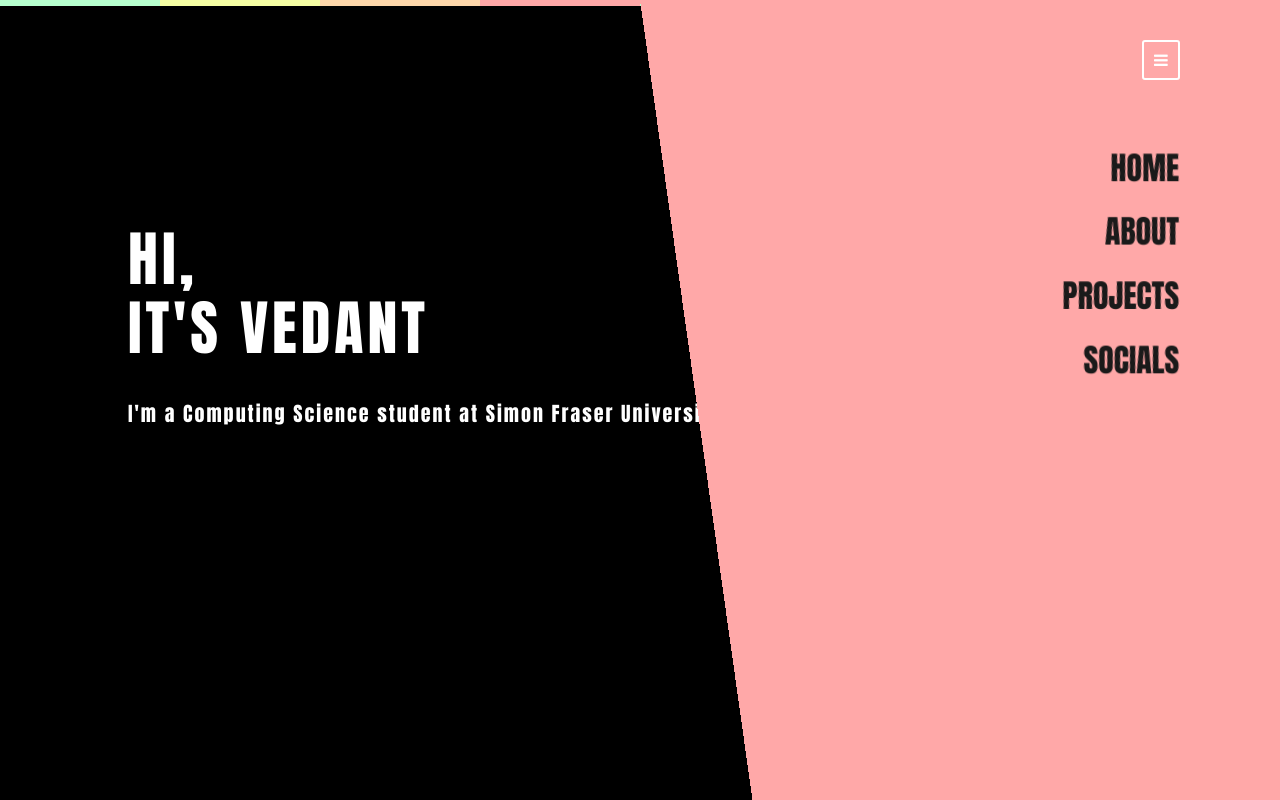
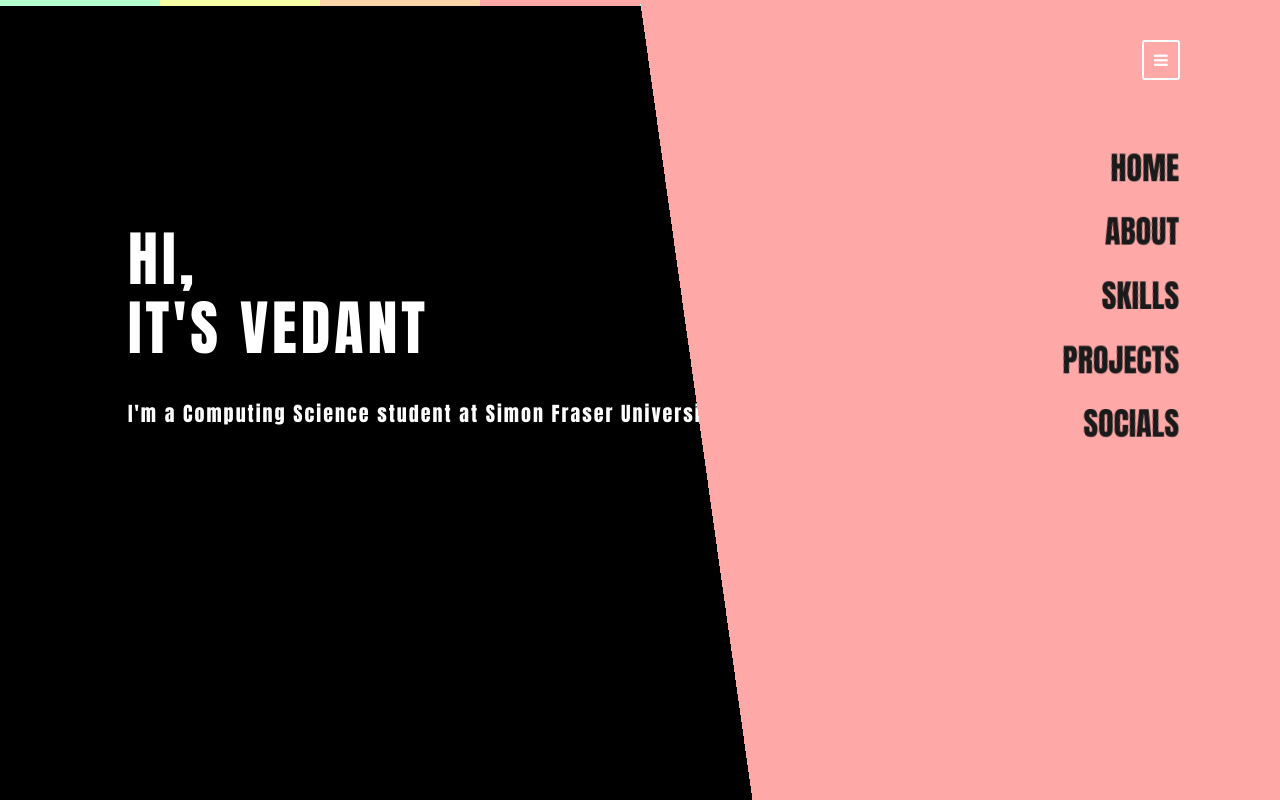
Before and after one commit to vedantj2/Website, a plain HTML site: page index.html in a window 1280 px wide. Both pictures are taken after a click on the element 1161 px from the left and 60 px from the top of the page. Shown: the top 800 px of the page. Drawn offline with nearby package versions, Linux system fonts and the light colour scheme.

Commit message:
Second commit

```diff
--- a/index.html
+++ b/index.html
@@ -24,6 +24,7 @@
                         <ul>
                             <li><a href="">HOME</a></li>
                             <li><a href="">ABOUT</a></li>
+                            <li><a href="">SKILLS</a></li>
                             <li><a href="">PROJECTS</a></li>
                             <li><a href="">SOCIALS</a></li>
                         </ul>
```
